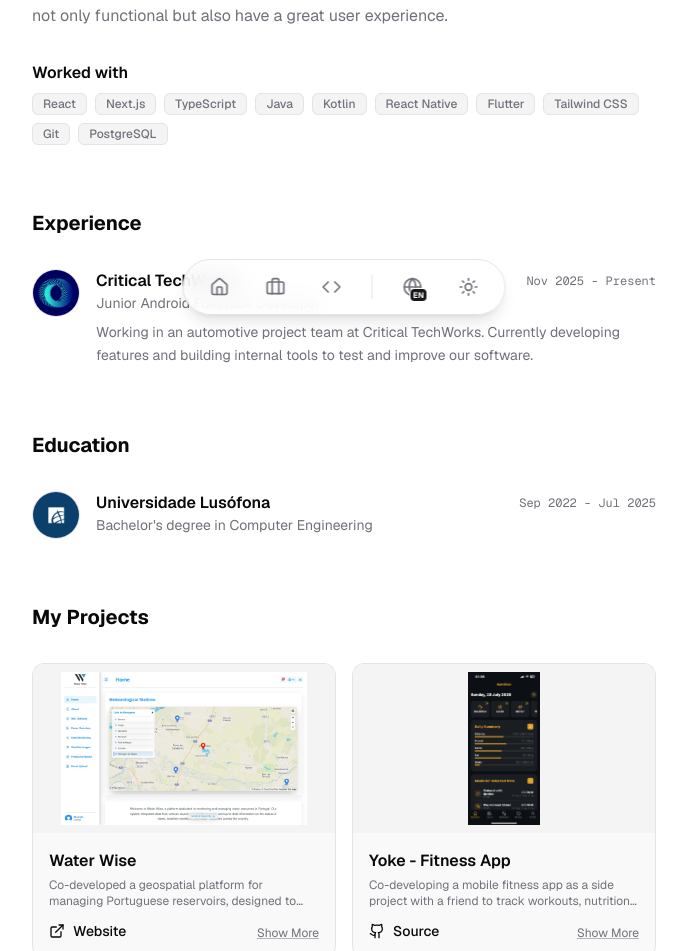
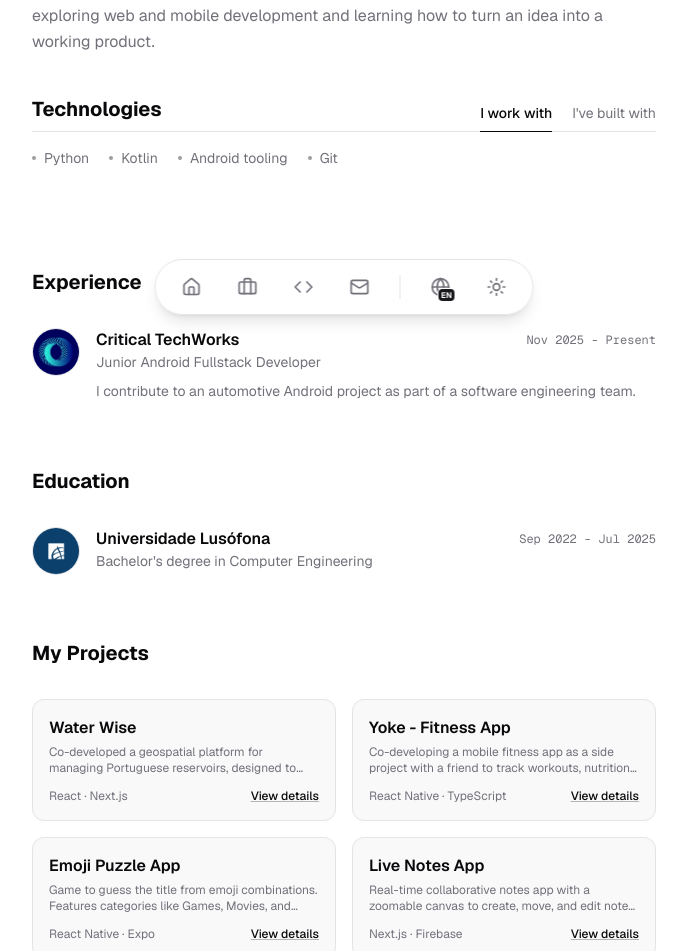
Before and after one commit to ric2003/Portfolio, a Next.js app: page / in a window 1280 px wide. Shown: the part 461-1412 px from the top of the page, without its empty margins (296-983 px from the left). Built offline with nearby package versions, Linux system fonts and the light colour scheme.

Commit message:
refactor: Refresh portfolio layout and localized content
- Update portfolio UI, theme styling, and language toggle
- Refresh English and Portuguese translations
- Update project metadata and dependencies

```diff
--- a/package.json
+++ b/package.json
@@ -1,5 +1,5 @@
 {
-  "name": "protfolio",
+  "name": "ricardo-goncalves-portfolio",
   "version": "0.1.0",
   "private": true,
   "scripts": {
--- a/src/app/globals.css
+++ b/src/app/globals.css
@@ -95,4 +95,26 @@ body {
 
 html {
   background-color: var(--background);
+  scroll-behavior: smooth;
 }
+
+@keyframes tech-tab-enter {
+  from {
+    opacity: 0;
+    transform: translateY(2px);
+  }
+  to {
+    opacity: 1;
+    transform: translateY(0);
+  }
+}
+
+.tech-tab-panel {
+  animation: tech-tab-enter 160ms ease-out;
+}
+
+@media (prefers-reduced-motion: reduce) {
+  .tech-tab-panel {
+    animation: none;
+  }
+}
--- a/src/app/layout.tsx
+++ b/src/app/layout.tsx
@@ -4,7 +4,6 @@ import { ThemeProvider } from "next-themes";
 import I18nProviderClient from "@/components/I18nProviderClient";
 import "./globals.css";
 import { Analytics } from "@vercel/analytics/react";
-import { LanguageToggle } from "@/components/ui/language-toggle";
 
 const geistSans = Geist({
   variable: "--font-geist-sans",
@@ -17,8 +16,9 @@ const geistMono = Geist_Mono({
 });
 
 export const metadata: Metadata = {
-  title: "Portfolio",
-  description: "Portfolio of Ricardo Gonçalves",
+  title: "Ricardo Gonçalves | Software Engineer",
+  description:
+    "Ricardo Gonçalves is a software engineer at Critical TechWorks, working on an automotive Android project.",
 };
 
 export const viewport = {
@@ -46,11 +46,6 @@ export default function RootLayout({
         >
           <I18nProviderClient>
             {children}
-            <div className="fixed top-8 right-6 z-50 md:hidden">
-              <div className="bg-background/80 backdrop-blur-md border border-border rounded-full shadow-lg">
-                <LanguageToggle />
-              </div>
-            </div>
           </I18nProviderClient>
         </ThemeProvider>
         <Analytics />
--- a/src/app/page.tsx
+++ b/src/app/page.tsx
@@ -1,6 +1,6 @@
 "use client";
 
-import { useState, useEffect } from "react";
+import { useState, useEffect, type KeyboardEvent } from "react";
 import Image from "next/image";
 import { Button } from "@/components/ui/button";
 import { Dock, DockIcon } from "@/components/magicui/dock";
@@ -31,24 +31,39 @@ import {
   DialogTrigger,
 } from "@/components/ui/dialog";
 
-const techStack = [
-  "React",
-  "Next.js",
-  "TypeScript",
-  "Java",
-  "Kotlin",
-  "React Native",
-  "Flutter",
-  "Tailwind CSS",
-  "Git",
-  "PostgreSQL",
-];
+type TechTab = "work" | "projects";
+
+type Technology = {
+  name: string;
+  labelKey?: string;
+};
+
+const techTabs: TechTab[] = ["work", "projects"];
+
+const technologies: Record<TechTab, Technology[]> = {
+  work: [
+    { name: "Python" },
+    { name: "Kotlin" },
+    { name: "Android tooling", labelKey: "about.android_tooling" },
+    { name: "Git" },
+  ],
+  projects: [
+    { name: "TypeScript" },
+    { name: "React" },
+    { name: "Next.js" },
+    { name: "React Native" },
+    { name: "Tailwind CSS" },
+    { name: "PostgreSQL" },
+    { name: "Git" },
+  ],
+};
 
 
 const navigationItems = [
   { id: "hero", label: "navigation.home", icon: HomeIcon },
   { id: "experience", label: "navigation.experience", icon: Briefcase },
   { id: "projects", label: "navigation.projects", icon: Code },
+  { id: "contact", label: "navigation.contact", icon: Mail },
 ];
 
 type Project = {
@@ -58,6 +73,7 @@ type Project = {
   image: string | { light: string; dark: string };
   viewProject?: string;
   sourceCode?: string;
+  collaboratorRepository?: boolean;
 };
 
 const projects: Project[] = [
@@ -71,6 +87,7 @@ const projects: Project[] = [
     },
     viewProject: "https://water-wise-one.vercel.app/",
     sourceCode: "https://github.com/Acr2004/water-wise",
+    collaboratorRepository: true,
   },
   {
     titleKey: "projects.items.1.title",
@@ -78,6 +95,7 @@ const projects: Project[] = [
     tech: ["React Native", "TypeScript", "Node.js"],
     image: "/yoke.webp",
     sourceCode: "https://github.com/Acr2004/yoke-gym-app",
+    collaboratorRepository: true,
   },
   {
     titleKey: "projects.items.4.title",
@@ -110,7 +128,8 @@ export default function Home() {
   const { t, i18n } = useTranslation();
   const currentCV = i18n.language === "pt" ? "Ricardo-Goncalves-CV-pt.pdf" : "Ricardo-Goncalves-CV-en.pdf";
   const [isExpanded, setIsExpanded] = useState(false);
-  const { theme, setTheme, resolvedTheme } = useTheme();
+  const [activeTechTab, setActiveTechTab] = useState<TechTab>("work");
+  const { setTheme, resolvedTheme } = useTheme();
   const [mounted, setMounted] = useState(false);
 
   useEffect(() => {
@@ -136,9 +155,52 @@ export default function Home() {
     setTheme(resolvedTheme === "dark" ? "light" : "dark");
   };
 
+  const selectTechTab = (tab: TechTab) => {
+    setActiveTechTab(tab);
+    requestAnimationFrame(() => {
+      document.getElementById(`technology-tab-${tab}`)?.focus();
+    });
+  };
+
+  const handleTechTabKeyDown = (
+    event: KeyboardEvent<HTMLButtonElement>,
+    currentTab: TechTab,
+  ) => {
+    const currentIndex = techTabs.indexOf(currentTab);
+    let nextTab: TechTab | undefined;
+
+    if (event.key === "ArrowRight") {
+      nextTab = techTabs[(currentIndex + 1) % techTabs.length];
+    } else if (event.key === "ArrowLeft") {
+      nextTab = techTabs[(currentIndex - 1 + techTabs.length) % techTabs.length];
+    } else if (event.key === "Home") {
+      nextTab = techTabs[0];
+    } else if (event.key === "End") {
+      nextTab = techTabs[techTabs.length - 1];
+    }
+
+    if (nextTab) {
+      event.preventDefault();
+      selectTechTab(nextTab);
+    }
+  };
+
   return (
     <main className="min-h-screen bg-background text-foreground font-sans selection:bg-blue-500/30 transition-colors duration-300">
-      <div className="max-w-2xl mx-auto py-12 px-6 sm:py-24">
+      <div className="fixed top-5 right-5 z-50 flex items-center gap-1 rounded-full border border-border bg-background/85 p-1 shadow-sm backdrop-blur-md md:hidden">
+        <LanguageToggle />
+        <button
+          type="button"
+          onClick={toggleTheme}
+          className="p-2 rounded-full hover:bg-muted text-muted-foreground hover:text-foreground transition-colors"
+          aria-label={t("theme.toggle")}
+          title={t("theme.toggle")}
+        >
+          {mounted && resolvedTheme === "dark" ? <Moon size={20} /> : <Sun size={20} />}
+        </button>
+      </div>
+
+      <div className="max-w-2xl mx-auto py-12 px-6 sm:py-24 md:pb-24">
 
         {/* Header / Hero */}
         <section id="hero" className="mb-16 flex flex-col-reverse sm:flex-row items-start justify-between gap-8">
@@ -154,13 +216,13 @@ export default function Home() {
             </p>
             <div className="flex items-center gap-4 mt-2 flex-wrap">
               <div className="flex gap-4">
-                <Link href="https://github.com/ric2003" target="_blank" className="text-muted-foreground hover:text-[#6e5494] transition-colors">
+                <Link href="https://github.com/ric2003" target="_blank" rel="noopener noreferrer" aria-label="GitHub" className="text-muted-foreground hover:text-[#6e5494] transition-colors">
                   <Github size={20} />
                 </Link>
-                <Link href="https://www.linkedin.com/in/ricardogoncalves03" target="_blank" className="text-muted-foreground hover:text-[#0077B5] transition-colors">
+                <Link href="https://www.linkedin.com/in/ricardogoncalves03" target="_blank" rel="noopener noreferrer" aria-label="LinkedIn" className="text-muted-foreground hover:text-[#0077B5] transition-colors">
                   <Linkedin size={20} />
                 </Link>
-                <Link href="mailto:ricgon20035@gmail.com" className="text-muted-foreground hover:text-foreground transition-colors">
+                <Link href="mailto:ricgon20035@gmail.com" aria-label={t("contact.email")} className="text-muted-foreground hover:text-foreground transition-colors">
                   <Mail size={20} />
                 </Link>
               </div>
@@ -206,19 +268,78 @@ export default function Home() {
         {/* About */}
         <section id="about" className="mb-16">
           <h2 className="text-xl font-bold mb-4">{t("about.title")}</h2>
-          <p className="text-muted-foreground leading-relaxed mb-6">
-            {t("about.description")}
-          </p>
-          <h3 className="font-semibold text-foreground mb-2 mt-8">{t("about.tech_stack_title")}</h3>
-          <div className="flex flex-wrap gap-2">
-            {techStack.map((tech) => (
-              <span
-                key={tech}
-                className="px-2.5 py-0.5 text-xs font-medium bg-muted text-muted-foreground  border border-border rounded-md"
+          <div className="grid">
+            {(["en", "pt"] as const).map((locale) => (
+              <p
+                key={locale}
+                lang={locale}
+                aria-hidden="true"
+                className="invisible col-start-1 row-start-1 select-none text-muted-foreground leading-relaxed"
               >
-                {tech}
-              </span>
+                {i18n.t("about.description", { lng: locale })}
+              </p>
             ))}
+            <p className="col-start-1 row-start-1 text-muted-foreground leading-relaxed">
+              {t("about.description")}
+            </p>
+          </div>
+          <div className="mt-10">
+            <div className="flex items-end justify-between gap-3 border-b border-border">
+              <h3 id="technologies-title" className="pb-2 text-xl font-bold text-foreground">
+                {t("about.tech_stack_title")}
+              </h3>
+              <div
+                role="tablist"
+                aria-labelledby="technologies-title"
+                className="flex shrink-0 gap-3 sm:gap-5"
+              >
+                {techTabs.map((tab) => {
+                  const isActive = activeTechTab === tab;
+
+                  return (
+                    <button
+                      key={tab}
+                      id={`technology-tab-${tab}`}
+                      type="button"
+                      role="tab"
+                      aria-selected={isActive}
+                      aria-controls={`technology-panel-${tab}`}
+                      tabIndex={isActive ? 0 : -1}
+                      onClick={() => setActiveTechTab(tab)}
+                      onKeyDown={(event) => handleTechTabKeyDown(event, tab)}
+                      className={`relative whitespace-nowrap pb-2 text-xs transition-colors focus-visible:outline-none focus-visible:ring-2 focus-visible:ring-ring focus-visible:ring-offset-2 focus-visible:ring-offset-background sm:text-sm ${
+                        isActive
+                          ? "font-medium text-foreground after:absolute after:inset-x-0 after:-bottom-px after:h-px after:bg-foreground"
+                          : "text-muted-foreground hover:text-foreground"
+                      }`}
+                    >
+                      {t(`about.${tab}_tab`)}
+                    </button>
+                  );
+                })}
+              </div>
+            </div>
+            <div
+              key={activeTechTab}
+              id={`technology-panel-${activeTechTab}`}
+              role="tabpanel"
+              aria-labelledby={`technology-tab-${activeTechTab}`}
+              className="tech-tab-panel mt-4 min-h-14"
+            >
+              <div className="flex flex-wrap gap-x-5 gap-y-2.5">
+                {technologies[activeTechTab].map((technology) => (
+                  <span
+                    key={technology.name}
+                    className="flex items-center gap-2 text-sm text-muted-foreground"
+                  >
+                    <span aria-hidden="true" className="h-1 w-1 rounded-full bg-foreground/40" />
+                    {technology.labelKey
+                      ? t(technology.labelKey)
+                      : technology.name}
+                  </span>
+                ))}
+              </div>
+            </div>
           </div>
         </section>
 
@@ -235,8 +356,9 @@ export default function Home() {
             {projects.slice(0, isExpanded ? projects.length : 4).map((project) => (
               <Dialog key={project.titleKey}>
                 <DialogTrigger asChild>
-                  <div
-                    className="group flex flex-col bg-muted/50 border border-border rounded-xl overflow-hidden hover:border-foreground/20 transition-colors cursor-pointer text-left h-full"
+                  <button
+                    type="button"
+                    className="group flex w-full flex-col bg-muted/50 border border-border rounded-xl overflow-hidden hover:border-foreground/30 hover:-translate-y-0.5 focus-visible:outline-none focus-visible:ring-2 focus-visible:ring-ring focus-visible:ring-offset-2 focus-visible:ring-offset-background transition-all cursor-pointer text-left h-full"
                   >
                     <div className="aspect-video relative bg-muted overflow-hidden">
                       {typeof project.image === "string" ? (
@@ -270,36 +392,16 @@ export default function Home() {
                       <p className="text-xs text-muted-foreground mb-3 line-clamp-2">
                         {t(project.descriptionKey)}
                       </p>
-                      <div className="mt-auto flex justify-between items-end gap-2">
-                        {(project.viewProject) ? (
-                          <a
-                            href={project.viewProject}
-                            target="_blank"
-                            rel="noopener noreferrer"
-                            onClick={(e) => e.stopPropagation()}
-                            className="flex items-center gap-2 text-sm font-medium text-foreground hover:text-blue-500 transition-colors"
-                          >
-                            <ExternalLink size={16} />
-                            {t("projects.website")}
-                          </a>
-                        ) : (
-                          <a
-                            href={project.sourceCode}
-                            target="_blank"
-                            rel="noopener noreferrer"
-                            onClick={(e) => e.stopPropagation()}
-                            className="flex items-center gap-2 text-sm font-medium text-foreground hover:text-[#6e5494] transition-colors"
-                          >
-                            <Github size={16} />
-                            {t("projects.source")}
-                          </a>
-                        )}
-                        <span className="text-xs text-muted-foreground underline decoration-muted-foreground/50 group-hover:decoration-foreground transition-colors">
-                          {t("buttons.show_more")}
+                      <div className="mt-auto flex items-center justify-between gap-2">
+                        <span className="text-xs text-muted-foreground">
+                          {project.tech.slice(0, 2).join(" · ")}
+                        </span>
+                        <span className="text-xs font-medium text-foreground underline decoration-muted-foreground/50 group-hover:decoration-foreground transition-colors">
+                          {t("buttons.view_details")}
                         </span>
                       </div>
                     </div>
-                  </div>
+                  </button>
                 </DialogTrigger>
                 <DialogContent className="sm:max-w-[600px] max-h-[90vh] border border-border overflow-y-auto">
                   <DialogHeader>
@@ -343,6 +445,11 @@ export default function Home() {
                       </span>
                     ))}
                   </div>
+                  {project.collaboratorRepository && (
+                    <p className="text-xs text-muted-foreground -mt-2 mb-1">
+                      {t("projects.collaborator_repository")}
+                    </p>
+                  )}
                   <div className="flex gap-4">
                     {project.viewProject && (
                       <a
@@ -390,14 +497,20 @@ export default function Home() {
           <p className="text-muted-foreground mb-8 text-center max-w-sm">
             {t("contact.description")}
           </p>
+          <Button asChild className="mb-8 gap-2">
+            <Link href="mailto:ricgon20035@gmail.com">
+              <Mail size={16} />
+              {t("contact.email_me")}
+            </Link>
+          </Button>
           <div className="flex gap-6 mb-6">
-            <Link href="https://github.com/ric2003" target="_blank" className="text-muted-foreground hover:text-[#6e5494] transition-colors">
+            <Link href="https://github.com/ric2003" target="_blank" rel="noopener noreferrer" aria-label="GitHub" className="text-muted-foreground hover:text-[#6e5494] transition-colors">
               <Github size={24} />
             </Link>
-            <Link href="https://www.linkedin.com/in/ricardogoncalves03" target="_blank" className="text-muted-foreground hover:text-[#0077B5] transition-colors">
+            <Link href="https://www.linkedin.com/in/ricardogoncalves03" target="_blank" rel="noopener noreferrer" aria-label="LinkedIn" className="text-muted-foreground hover:text-[#0077B5] transition-colors">
               <Linkedin size={24} />
             </Link>
-            <Link href="mailto:ricgon20035@gmail.com" className="text-muted-foreground hover:text-foreground transition-colors">
+            <Link href="mailto:ricgon20035@gmail.com" aria-label={t("contact.email")} className="text-muted-foreground hover:text-foreground transition-colors">
               <Mail size={24} />
             </Link>
           </div>
@@ -413,10 +526,10 @@ export default function Home() {
             {navigationItems.map((item) => {
               const Icon = item.icon;
               return (
-                <DockIcon key={item.id} onClick={() => scrollToSection(item.id)} className="mx-1">
-                  <div className="p-2 rounded-full hover:bg-muted text-muted-foreground hover:text-foreground transition-colors cursor-pointer">
+                <DockIcon key={item.id} className="mx-1">
+                  <button type="button" onClick={() => scrollToSection(item.id)} aria-label={t(item.label)} title={t(item.label)} className="p-2 rounded-full hover:bg-muted text-muted-foreground hover:text-foreground transition-colors cursor-pointer">
                     <Icon size={20} />
-                  </div>
+                  </button>
                 </DockIcon>
               );
             })}
@@ -424,14 +537,13 @@ export default function Home() {
             <DockIcon className="mx-1">
               <LanguageToggle />
             </DockIcon>
-            <DockIcon className="mx-1" onClick={toggleTheme}>
-              <div className="p-2 rounded-full hover:bg-muted text-muted-foreground hover:text-foreground transition-colors cursor-pointer">
+            <DockIcon className="mx-1">
+              <button type="button" onClick={toggleTheme} aria-label={t("theme.toggle")} title={t("theme.toggle")} className="p-2 rounded-full hover:bg-muted text-muted-foreground hover:text-foreground transition-colors cursor-pointer">
                 {mounted && resolvedTheme === 'dark' ? <Moon size={20} /> : <Sun size={20} />}
-              </div>
+              </button>
             </DockIcon>
           </Dock>
         </div>
-
 
       </div >
     </main >
--- a/src/components/ui/language-toggle.tsx
+++ b/src/components/ui/language-toggle.tsx
@@ -4,7 +4,7 @@ import { useTranslation } from "react-i18next";
 import { Globe } from "lucide-react";
 
 export function LanguageToggle() {
-  const { i18n } = useTranslation();
+  const { i18n, t } = useTranslation();
 
   const currentLocale = i18n.language as "en" | "pt";
   const nextLocale = currentLocale === "en" ? "pt" : "en";
@@ -18,9 +18,12 @@ export function LanguageToggle() {
   };
 
   return (
-    <div
+    <button
+      type="button"
       className="p-2 rounded-full hover:bg-muted text-muted-foreground hover:text-foreground transition-colors cursor-pointer"
       onClick={handleToggleLanguage}
+      aria-label={`${t("language_label")}: ${nextLocale.toUpperCase()}`}
+      title={`${t("language_label")}: ${nextLocale.toUpperCase()}`}
     >
       <div className="relative flex items-center justify-center w-5 h-5">
         <Globe className="w-5 h-5" />
@@ -28,6 +31,6 @@ export function LanguageToggle() {
           {currentLocale.toUpperCase()}
         </span>
       </div>
-    </div>
+    </button>
   );
 }
--- a/src/locales/en/translation.json
+++ b/src/locales/en/translation.json
@@ -4,13 +4,15 @@
     "home": "Home",
     "about": "About",
     "experience": "Work Experience",
-    "projects": "Projects"
+    "projects": "Projects",
+    "contact": "Contact",
+    "label": "Main navigation"
   },
   "hero": {
     "hi": "Hi, I'm",
     "location": "Cascais, Lisbon",
-    "title": "Junior Software Engineer",
-    "description": "Currently at Critical TechWorks as an Android Developer. Love building web and mobile applications.",
+    "title": "Software Engineer",
+    "description": "I work at Critical TechWorks on an automotive Android project.",
     "view_projects": "View My Projects",
     "download_cv": "Download CV",
     "find_me": "Find me on:",
@@ -18,8 +20,11 @@
   },
   "about": {
     "title": "About Me",
-    "description": "I got into programming through my Bachelor in Computer Engineering but web and mobile development is what really stuck with me. I enjoy building products that are not only functional but also have a great user experience.",
-    "tech_stack_title": "Worked with"
+    "description": "I studied Computer Engineering and now work as a software engineer at Critical TechWorks. Most of the projects below come from my time at university, when I was exploring web and mobile development and learning how to turn an idea into a working product.",
+    "tech_stack_title": "Technologies",
+    "work_tab": "I work with",
+    "projects_tab": "I've built with",
+    "android_tooling": "Android tooling"
   },
   "experience": {
     "title": "Experience",
@@ -28,7 +33,7 @@
         "role": "Junior Android Fullstack Developer",
         "company": "Critical TechWorks",
         "period": "Nov 2025 - Present",
-        "description": "Working in an automotive project team at Critical TechWorks. Currently developing features and building internal tools to test and improve our software."
+        "description": "I contribute to an automotive Android project as part of a software engineering team."
       }
     ]
   },
@@ -48,6 +53,7 @@
     "source_code": "Source Code",
     "website": "Website",
     "source": "Source",
+    "collaborator_repository": "This was a collaborative project. The repository is hosted on my university friend's GitHub account.",
     "items": [
       {
         "title": "Water Wise",
@@ -76,6 +82,7 @@
     "linkedin": "LinkedIn",
     "github": "GitHub",
     "email": "Email",
+    "email_me": "Email me",
     "description": "Feel free to reach out if you want to connect or discuss a project."
   },
   "footer": {
@@ -83,6 +90,10 @@
   },
   "buttons": {
     "show_more": "Show More",
-    "show_less": "Show Less"
+    "show_less": "Show Less",
+    "view_details": "View details"
+  },
+  "theme": {
+    "toggle": "Toggle color theme"
   }
 }
--- a/src/locales/pt/translation.json
+++ b/src/locales/pt/translation.json
@@ -4,13 +4,15 @@
     "home": "Início",
     "about": "Sobre",
     "experience": "Experiência",
-    "projects": "Projetos"
+    "projects": "Projetos",
+    "contact": "Contacto",
+    "label": "Navegação principal"
   },
   "hero": {
     "hi": "Olá, sou o",
     "location": "Cascais, Lisboa",
-    "title": "Licenciado em Engenharia Informática",
-    "description": "Atualmente na Critical TechWorks como Desenvolvedor Android. Adoro criar aplicações web e móveis.",
+    "title": "Engenheiro de Software",
+    "description": "Trabalho na Critical TechWorks num projeto Android para o setor automóvel.",
     "view_projects": "Ver Os Meus Projetos",
     "download_cv": "Descarregar CV",
     "find_me": "Encontra-me em:",
@@ -18,8 +20,11 @@
   },
   "about": {
     "title": "Sobre Mim",
-    "description": "Comecei a programar na licenciatura mas o desenvolvimento web e móvel foi o que me cativou. Gosto de criar produtos funcionais com uma excelente experiência de utilizador.",
-    "tech_stack_title": "Trabalhei com"
+    "description": "Estudei Engenharia Informática e sou engenheiro de software na Critical TechWorks. A maioria dos projetos abaixo vem do tempo da universidade, quando explorava desenvolvimento web e mobile e aprendia a transformar uma ideia num produto funcional.",
+    "tech_stack_title": "Tecnologias",
+    "work_tab": "Uso no trabalho",
+    "projects_tab": "Usei em projetos",
+    "android_tooling": "Ferramentas Android"
   },
   "experience": {
     "title": "Experiência",
@@ -28,7 +33,7 @@
         "role": "Desenvolvedor Android Fullstack Júnior",
         "company": "Critical TechWorks",
         "period": "Nov 2025 - Presente",
-        "description": "Trabalho numa equipa de projetos automóveis na Critical TechWorks. Desenvolvo funcionalidades e ferramentas internas para testar e melhorar o software."
+        "description": "Contribuo para um projeto Android automóvel como parte de uma equipa de engenharia de software."
       }
     ]
   },
@@ -48,6 +53,7 @@
     "source_code": "Código Fonte",
     "website": "Website",
     "source": "Código",
+    "collaborator_repository": "Projeto colaborativo — o repositório está alojado na conta GitHub do meu amigo da universidade.",
     "items": [
       {
         "title": "Water Wise",
@@ -76,6 +82,7 @@
     "linkedin": "LinkedIn",
     "github": "GitHub",
     "email": "Email",
+    "email_me": "Enviar email",
     "description": "Sente-te à vontade para entrar em contacto se quiseres conectar-te ou discutir um projeto."
   },
   "footer": {
@@ -83,6 +90,10 @@
   },
   "buttons": {
     "show_more": "Ver Mais",
-    "show_less": "Ver Menos"
+    "show_less": "Ver Menos",
+    "view_details": "Ver detalhes"
+  },
+  "theme": {
+    "toggle": "Alternar tema de cores"
   }
 }
```
Also changed, not shown: 2 other files (tests, documents, lock files or other folders).
